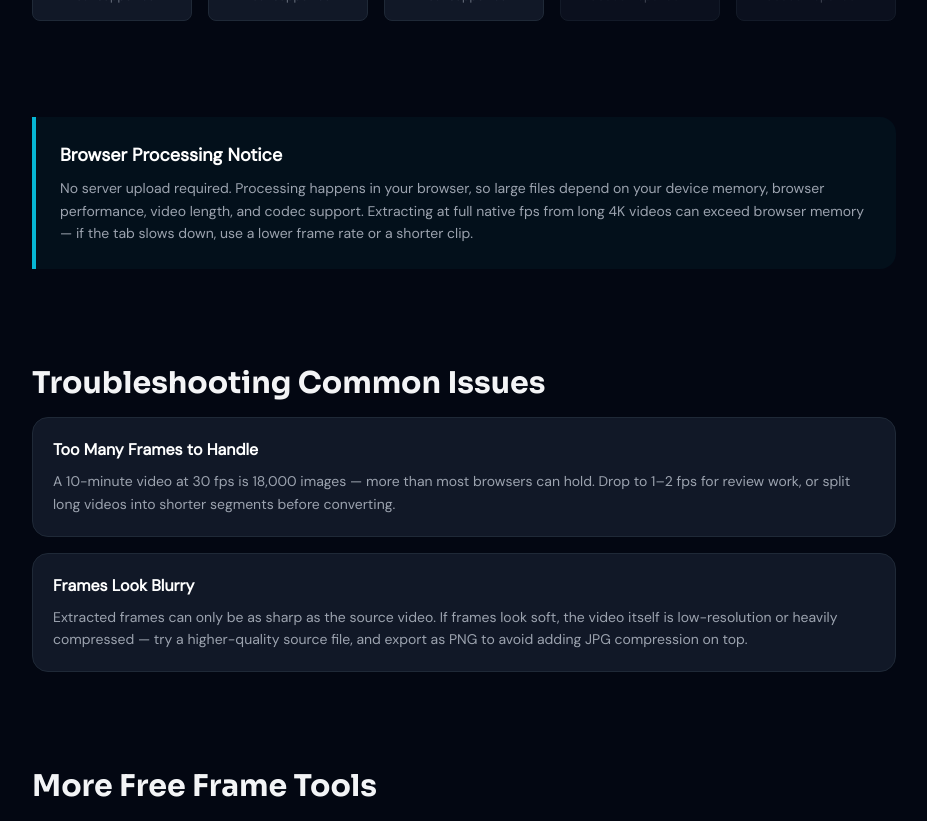
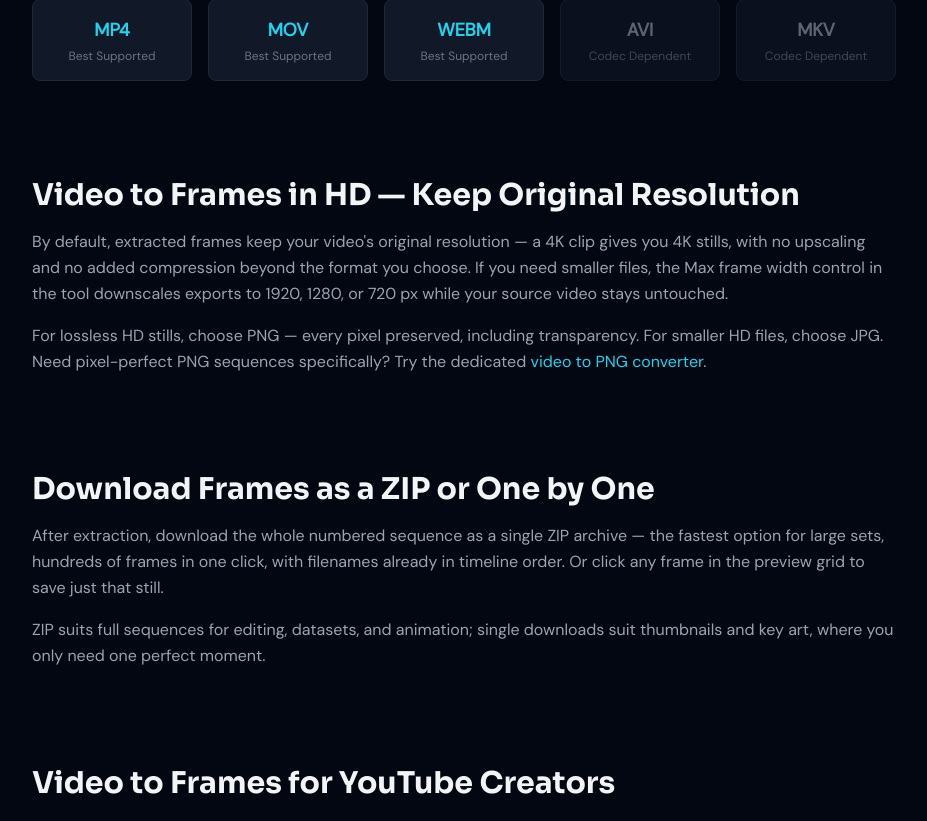
Before and after one commit to msachal5700/video-to-image-sequence, a React (Vite) app: page /video-to-frames in a window 1280 px wide. Shown: the part 2880-3701 px from the top of the page, without its empty margins (176-1103 px from the left). Built offline with nearby package versions, Linux system fonts and the light colour scheme.

Commit message:
Video to Frames SEO Phase 1+2 (approved 2026-11-13): retarget /video-to-frames title/meta, add 4 PAA FAQs + HD/ZIP/YouTube H2 sections + intro, blog contextual links, homepage title/meta de-target

```diff
--- a/pages/VideoToFrames.tsx
+++ b/pages/VideoToFrames.tsx
@@ -46,6 +46,22 @@ const faqs = [
   {
     q: 'Can I turn extracted frames back into a video?',
     a: 'Yes. A numbered frame sequence can be reassembled into video in any editor, or with our free Images to Video tool, which stitches JPG/PNG sequences into a WebM video right in your browser.'
+  },
+  {
+    q: 'Is there a free tool to extract frames from a video?',
+    a: 'Yes — this free video to frames tool runs entirely in your browser. Upload an MP4, MOV, or WEBM video, pick a frame rate from 1 fps to full native fps, and download JPG or PNG stills individually or as a ZIP. There is no signup, no upload, no watermark, and no file-size cap beyond your device\u2019s memory.'
+  },
+  {
+    q: 'How can I convert a video to photo frames?',
+    a: 'To convert a video to photo frames, load your video into a frame extractor, choose how many frames per second to pull, and pick JPG for small files or PNG for lossless quality. The tool saves each moment as a numbered still image — frame_0001.jpg, frame_0002.jpg — which you can download one by one or as a single ZIP archive.'
+  },
+  {
+    q: 'How do I put a video into a frame?',
+    a: 'Putting a video into a frame means extracting one still image from it. Open the video in a frame extractor, scrub to the exact moment — or enter a precise timestamp — and save that frame as JPG or PNG. For a whole sequence instead of one still, extract at your chosen frame rate and download every frame.'
+  },
+  {
+    q: 'How to convert video into fps?',
+    a: 'To convert video into fps, choose a frame rate in a frame extractor — for example, 1 fps pulls one frame per second, 24 fps matches film, and 30 fps matches most video. The tool then saves one still image for each selected moment, numbered in order, so you can download the frames individually or as a ZIP.'
   }
 ];
 
@@ -186,6 +202,13 @@ const VideoToFrames: React.FC = () => {
         <VideoToImages />
       </div>
 
+      {/* ── INTRO (keyword plan: format + FPS + local processing) ── */}
+      <section className="max-w-4xl mx-auto px-4 mt-2">
+        <p className="text-center text-gray-400 leading-relaxed">
+          Need video to frames in PNG for lossless quality, or JPG for smaller files? Choose your format and frame rate above — every frame is extracted locally in your browser, so your video never leaves your device.
+        </p>
+      </section>
+
       {/* ── EZGIF COMPARISON CROSS-LINK ── */}
       <section className="max-w-4xl mx-auto px-4 mt-2">
         <p className="text-center text-sm text-gray-500">
@@ -300,6 +323,45 @@ const VideoToFrames: React.FC = () => {
         </div>
       </section>
 
+      {/* ── HD / ORIGINAL RESOLUTION ── */}
+      <section className="max-w-4xl mx-auto py-12 px-4">
+        <h2 className="text-2xl md:text-3xl font-bold mb-4 font-display">
+          Video to Frames in HD — Keep Original Resolution
+        </h2>
+        <p className="text-gray-400 leading-relaxed mb-4">
+          By default, extracted frames keep your video's original resolution — a 4K clip gives you 4K stills, with no upscaling and no added compression beyond the format you choose. If you need smaller files, the Max frame width control in the tool downscales exports to 1920, 1280, or 720 px while your source video stays untouched.
+        </p>
+        <p className="text-gray-400 leading-relaxed">
+          For lossless HD stills, choose PNG — every pixel preserved, including transparency. For smaller HD files, choose JPG. Need pixel-perfect PNG sequences specifically? Try the dedicated <Link to="/video-to-png" className="text-cyan-400 hover:underline">video to PNG converter</Link>.
+        </p>
+      </section>
+
+      {/* ── ZIP / SINGLE DOWNLOADS ── */}
+      <section className="max-w-4xl mx-auto py-12 px-4">
+        <h2 className="text-2xl md:text-3xl font-bold mb-4 font-display">
+          Download Frames as a ZIP or One by One
+        </h2>
+        <p className="text-gray-400 leading-relaxed mb-4">
+          After extraction, download the whole numbered sequence as a single ZIP archive — the fastest option for large sets, hundreds of frames in one click, with filenames already in timeline order. Or click any frame in the preview grid to save just that still.
+        </p>
+        <p className="text-gray-400 leading-relaxed">
+          ZIP suits full sequences for editing, datasets, and animation; single downloads suit thumbnails and key art, where you only need one perfect moment.
+        </p>
+      </section>
+
+      {/* ── YOUTUBE CREATORS ── */}
+      <section className="max-w-4xl mx-auto py-12 px-4">
+        <h2 className="text-2xl md:text-3xl font-bold mb-4 font-display">
+          Video to Frames for YouTube Creators
+        </h2>
+        <p className="text-gray-400 leading-relaxed mb-4">
+          YouTube has no frame-download button — but any video file you own or have downloaded can be turned into frames here. Drop the MP4 or MOV file into the tool above, pick your frame rate, and pull thumbnails, key art, or storyboard stills at full resolution. Because everything runs locally, your footage never leaves your device.
+        </p>
+        <p className="text-gray-400 leading-relaxed">
+          For thumbnails that actually get clicked, see our guide on <Link to="/blog/video-thumbnails-that-get-clicks" className="text-cyan-400 hover:underline">video thumbnails that get clicks</Link> — or grab one exact moment with the <Link to="/screenshot-from-video" className="text-cyan-400 hover:underline">screenshot from video</Link> tool.
+        </p>
+      </section>
+
       {/* ── BROWSER NOTICE ── */}
       <section className="max-w-4xl mx-auto py-12 px-4">
         <div className="bg-cyan-950/20 border-l-4 border-cyan-500 rounded-r-2xl p-6">
--- a/pages/blog/ExtractFramesMlDatasets.tsx
+++ b/pages/blog/ExtractFramesMlDatasets.tsx
@@ -151,7 +151,7 @@ const ExtractFramesMlDatasets: React.FC = () => {
           <section className="space-y-4">
             <h2 className="font-display text-2xl md:text-3xl font-bold text-white border-b border-gray-800 pb-2">Extract with dataset-friendly settings</h2>
             <p>With a browser extractor the workflow is short, and the defaults already suit dataset work:</p>
-            <ol className="list-decimal list-inside space-y-2 text-sm"><li><strong className="text-white">Load the clip in `/video-to-frames`.</strong> Extraction runs locally in the browser — the page states the video never leaves your computer, which matters for unreleased, client-owned, or identifiable-people footage.</li><li><strong className="text-white">Set the rate from your strategy</strong> (for example 2 fps), and <strong className="text-white">pick the format</strong> (below; JPG usually, PNG via <code className="text-cyan-400">/video-to-png</code> when pixels must stay exact).</li><li><strong className="text-white">Download the ZIP.</strong> Files arrive zero-padded and sequential — <code className="text-cyan-400">frame_0001.jpg</code>, <code className="text-cyan-400">frame_0002.jpg</code> — so they sort correctly and stay in timeline order.</li><li><strong className="text-white">Extract one video at a time into its own folder.</strong> The source video's identity must stay attached to its frames; the split rule below depends on it.</li></ol>
+            <ol className="list-decimal list-inside space-y-2 text-sm"><li><strong className="text-white">To <Link to="/video-to-frames" className="text-cyan-400 underline hover:text-cyan-300">convert video to frames</Link>, load the clip in the extractor.</strong> Extraction runs locally in the browser — the page states the video never leaves your computer, which matters for unreleased, client-owned, or identifiable-people footage.</li><li><strong className="text-white">Set the rate from your strategy</strong> (for example 2 fps), and <strong className="text-white">pick the format</strong> (below; JPG usually, PNG via <code className="text-cyan-400">/video-to-png</code> when pixels must stay exact).</li><li><strong className="text-white">Download the ZIP.</strong> Files arrive zero-padded and sequential — <code className="text-cyan-400">frame_0001.jpg</code>, <code className="text-cyan-400">frame_0002.jpg</code> — so they sort correctly and stay in timeline order.</li><li><strong className="text-white">Extract one video at a time into its own folder.</strong> The source video's identity must stay attached to its frames; the split rule below depends on it.</li></ol>
             <p>Work in short clips: the tool page notes that frames stream into the ZIP, a few hundred are comfortable on almost any device, and long 4K extractions can exceed browser memory.</p>
           </section>
           <section className="space-y-4">
--- a/pages/blog/ExtractFramesOnline.tsx
+++ b/pages/blog/ExtractFramesOnline.tsx
@@ -115,7 +115,7 @@ const ExtractFramesOnline: React.FC = () => {
 
         <h2 className="text-2xl md:text-3xl font-bold text-white mt-12 mb-6 font-display border-b border-gray-800 pb-2">Step-by-Step: How to Extract Frames</h2>
         <p>
-          Converting your video file to still frames takes less than a minute. Here are the step-by-step instructions:
+          Converting your video file to still frames takes less than a minute — <Link to="/video-to-frames" className="text-cyan-400 hover:text-cyan-300 transition-colors font-medium underline underline-offset-4 decoration-cyan-400/30 hover:decoration-cyan-400">extract frames with this tool</Link> right in your browser, no upload or install. Here are the step-by-step instructions:
         </p>
         <ol className="list-decimal pl-6 space-y-3 mt-4 text-gray-400 marker:text-cyan-500 marker:font-bold">
           <li>Go to the <Link to="/" className="text-cyan-400 hover:text-cyan-300 transition-colors">Video to Image Sequence Converter</Link> page.</li>
--- a/pages/blog/EzgifVideoToJpgGuide.tsx
+++ b/pages/blog/EzgifVideoToJpgGuide.tsx
@@ -177,7 +177,7 @@ const EzgifVideoToJpgGuide: React.FC = () => {
           </section>
           <section className="space-y-4">
             <h2 className="font-display text-2xl md:text-3xl font-bold text-white border-b border-gray-800 pb-2">Method 3 — Browser-Local Extraction: No Upload, No 200 MB Cap</h2>
-            <p>The third route keeps Ezgif's convenience (a web page, no install) and drops its server. <Link to="/video-to-jpg" className="text-cyan-400 underline hover:text-cyan-300">Video to JPG</Link> decodes your video in your own browser with a local WebAssembly pipeline: MP4, MOV, and WEBM input, JPG output at the video's native resolution — a 4K video yields 3840×2160 JPGs — with a quality setting, a preview grid, and a ZIP download. Nothing uploads, so there is no 200 MB limit, no upload wait, and no copy of your footage on anyone's server. The tradeoff, verified on the live tool page today, is format coverage: browsers decode MP4, MOV, and WEBM best, while AVI and MKV support depends on your browser's codecs. For those, Ezgif or FFmpeg is the honest answer.</p>
+            <p>The third route keeps Ezgif's convenience (a web page, no install) and drops its server. <Link to="/video-to-jpg" className="text-cyan-400 underline hover:text-cyan-300">Video to JPG</Link> decodes your video in your own browser with a local WebAssembly pipeline: MP4, MOV, and WEBM input, JPG output at the video's native resolution — a 4K video yields 3840×2160 JPGs — with a quality setting, a preview grid, and a ZIP download. Nothing uploads, so there is no 200 MB limit, no upload wait, and no copy of your footage on anyone's server. The tradeoff, verified on the live tool page today, is format coverage: browsers decode MP4, MOV, and WEBM best, while AVI and MKV support depends on your browser's codecs. For those, Ezgif or FFmpeg is the honest answer. If you want the whole sequence rather than JPGs alone, the same browser-local pipeline is also available as a <Link to="/video-to-frames" className="text-cyan-400 underline hover:text-cyan-300">video to frames online free</Link> tool — pick any frame rate, JPG or PNG output, and download the numbered frames as a ZIP.</p>
             <p>One practical note from the tool page: very long videos at high frame rates produce thousands of JPGs, and zipping thousands of full-resolution images can exceed browser memory. Extract at a low rate (1 FPS) and download only the keepers, or split the job into shorter clips — the same advice applies to Ezgif's ZIP, for the same reason.</p>
           </section>
           <section className="space-y-4">
--- a/pages/blog/HowToExtractFramesFromVideo.tsx
+++ b/pages/blog/HowToExtractFramesFromVideo.tsx
@@ -52,7 +52,7 @@ const HowToExtractFramesFromVideo: React.FC = () => {
 
       <div className="text-gray-300 space-y-6 leading-relaxed text-lg lg:text-xl">
         <p className="text-xl text-gray-100">
-          Three ways to do it — pick the one that fits your workflow. All free, no watermarks, no account needed.
+          Three ways to do it — pick the one that fits your workflow. The quickest is our free <a href="/video-to-frames" className="text-cyan-400 hover:underline">video to frames converter</a>, which runs entirely in your browser. All free, no watermarks, no account needed.
         </p>
 
         <div className="bg-cyan-950/20 border border-cyan-800 rounded-2xl p-6 my-8">
```
Also changed, not shown: i18n/locales/en.json.
